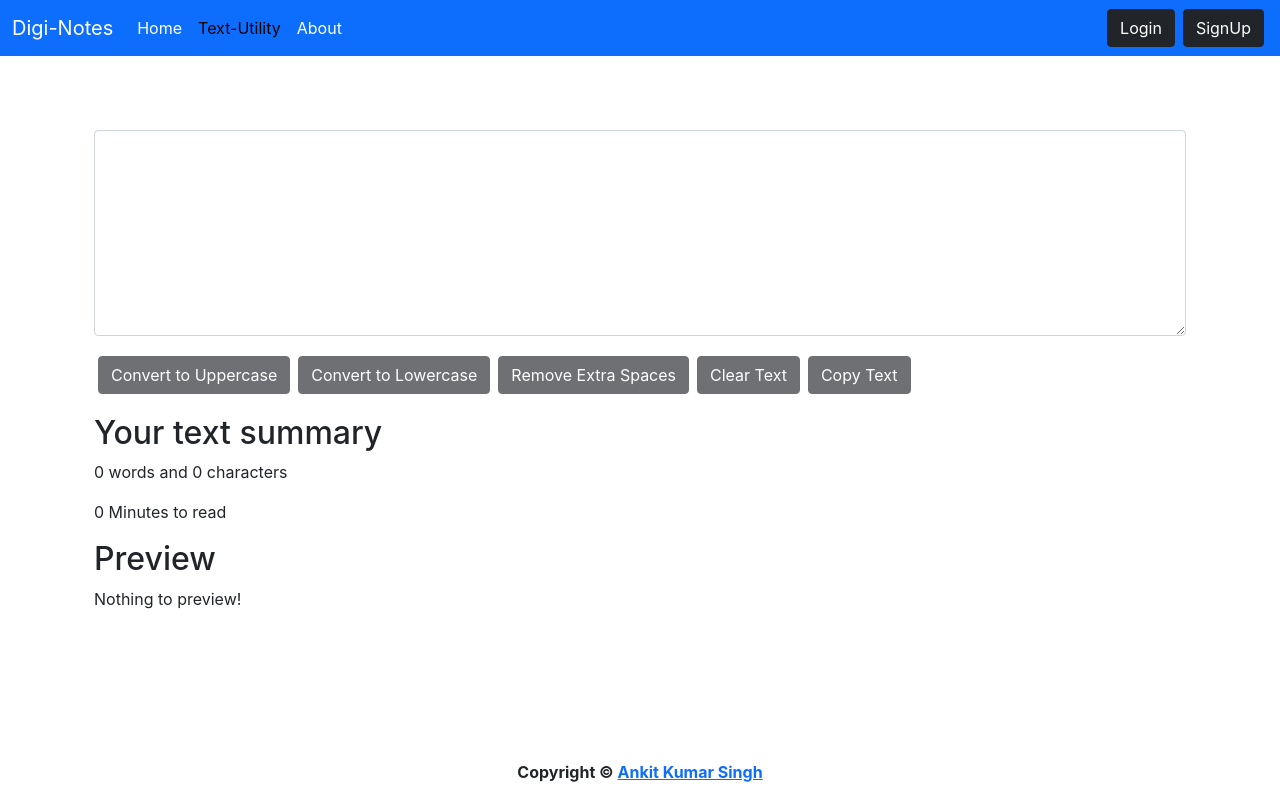
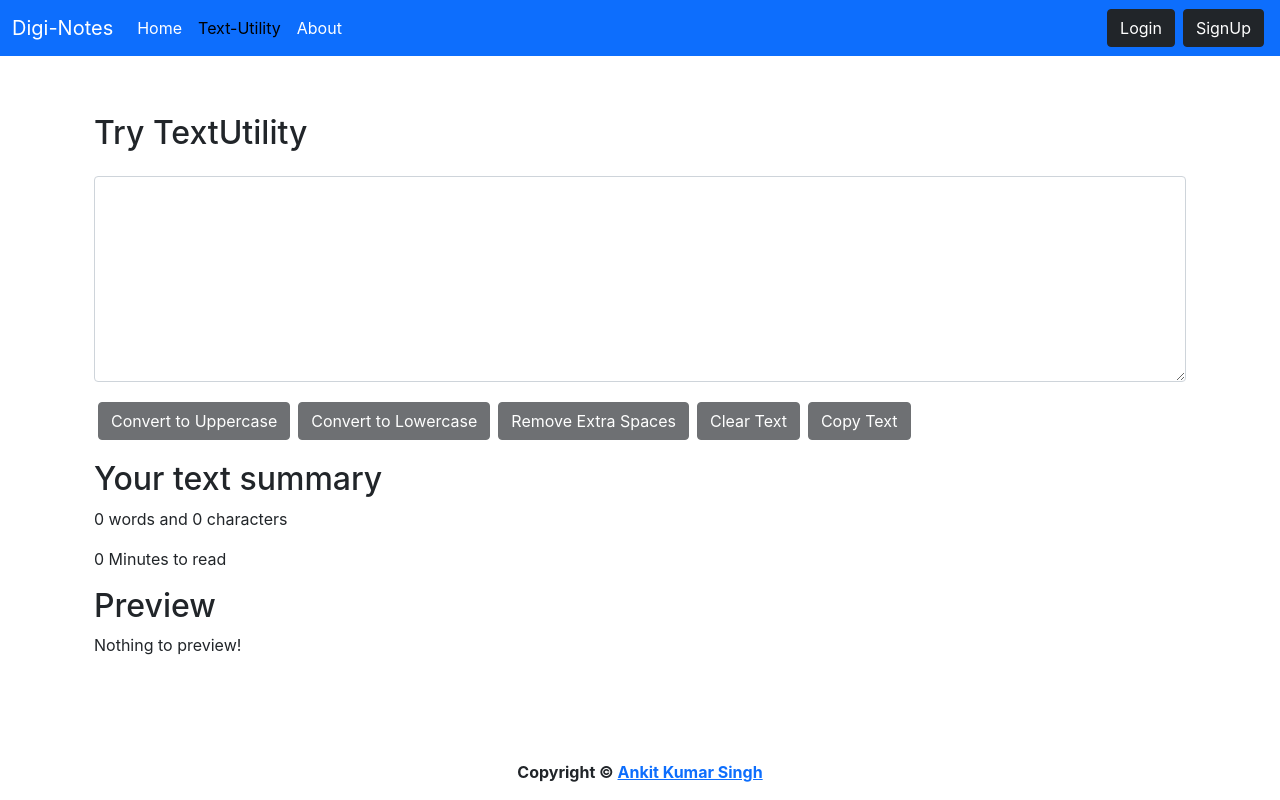
Before and after one commit to ankitkumarsingh007/DigiNotes-Client, a React (Create React App) app: page /text in a window 1280 px wide. Built offline with nearby package versions, Linux system fonts and the light colour scheme.

Commit message:
Update TextForm.js

```diff
--- a/src/components/TextForm.js
+++ b/src/components/TextForm.js
@@ -4,16 +4,19 @@ export default function TextForm(props) {
   const handleUpClick = () => {
     let newText = text.toUpperCase();
     setText(newText);
+    props.showAlert("Converted to uppercase!", "success");
   };
 
   const handleLoClick = () => {
     let newText = text.toLowerCase();
     setText(newText);
+    props.showAlert("Converted to lowercase!", "success");
   };
 
   const handleClearClick = () => {
     let newText = "";
     setText(newText);
+    props.showAlert("Text Cleared!", "success");
   };
 
   const handleOnChange = (event) => {
@@ -22,11 +25,13 @@ export default function TextForm(props) {
 
   const handleCopy = () => {
     navigator.clipboard.writeText(text);
+    props.showAlert("Copied to Clipboard!", "success");
   };
 
   const handleExtraSpaces = () => {
     let newText = text.split(/[ ]+/);
     setText(newText.join(" "));
+    props.showAlert("Extra spaces removed!", "success");
   };
 
   const [text, setText] = useState("");
@@ -34,7 +39,7 @@ export default function TextForm(props) {
   return (
     <>
       <div className="container">
-        <h2 className="mb-4">{props.heading}</h2>
+        <h2 className="mb-4">Try TextUtility</h2>
         <div className="mb-3">
           <textarea
             className="form-control"
```
